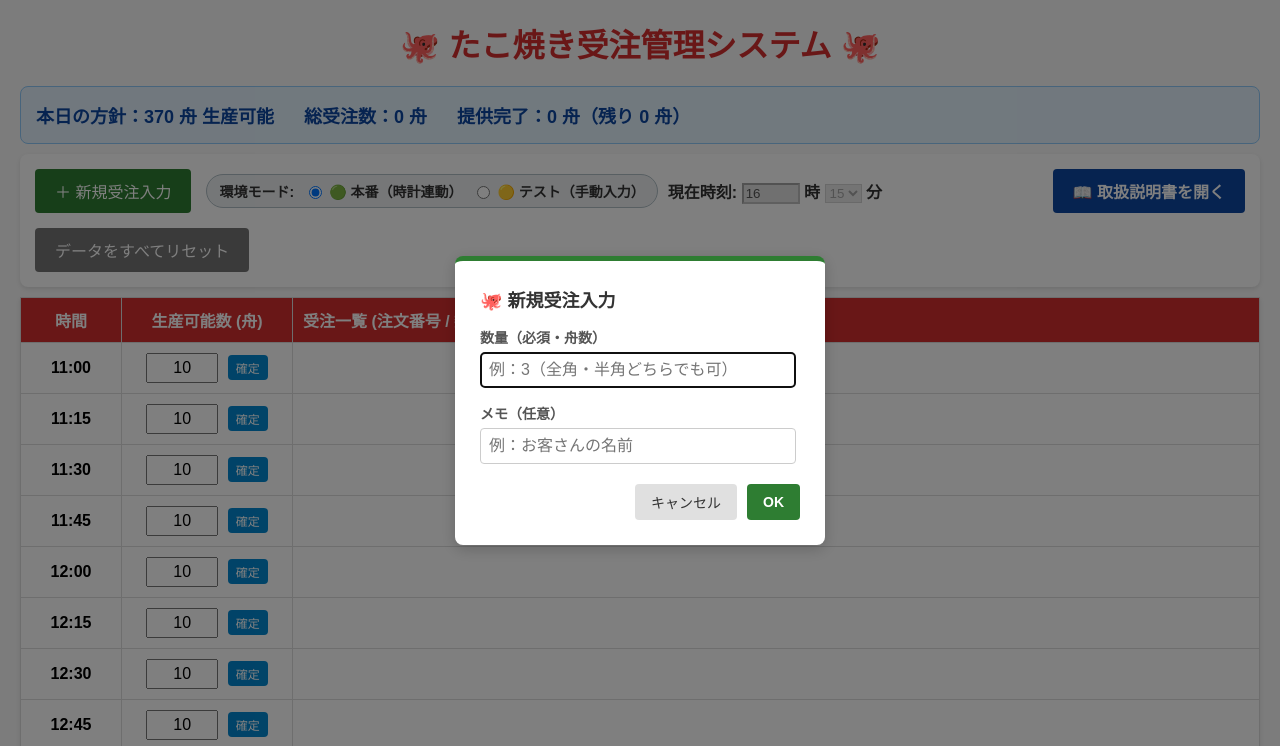
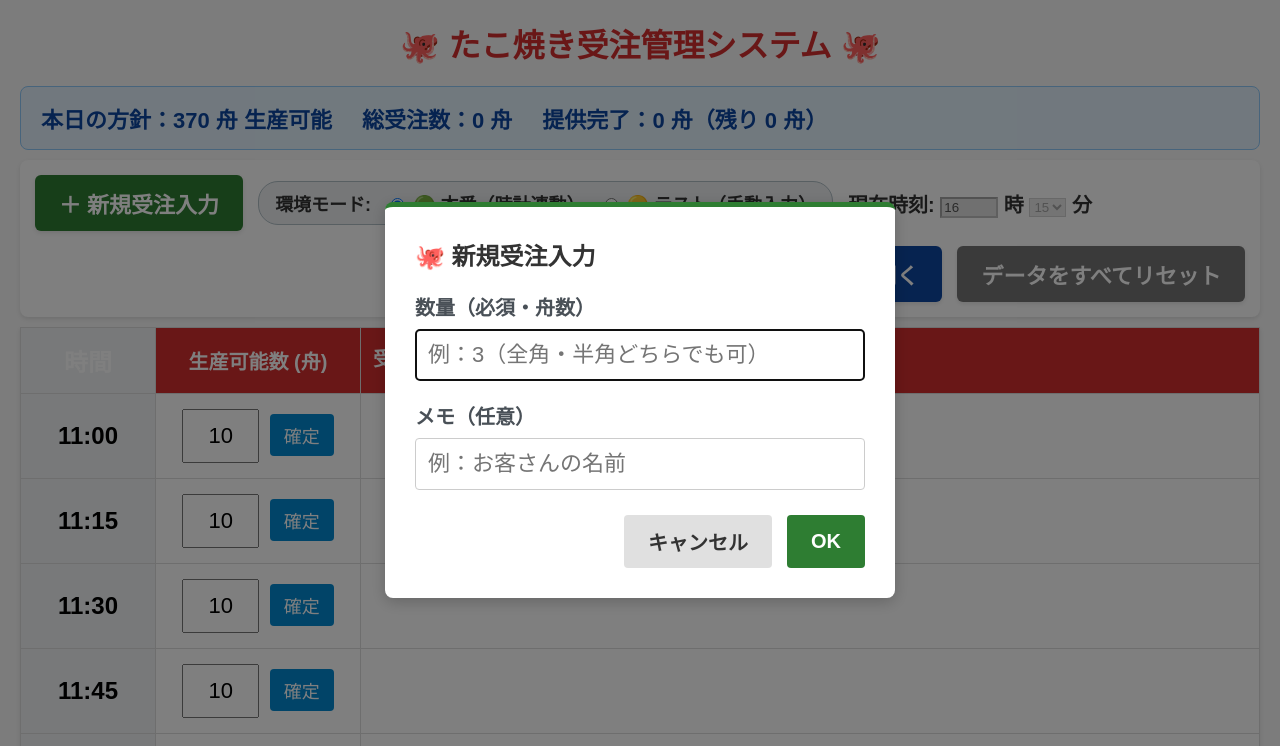
Before and after one commit to yamashu-practice/takoyaki, a plain HTML site: page index.html in a window 1280 px wide. Both pictures are taken after a click on the button "＋ 新規受注入力". Shown: the top 746 px of the page. Drawn offline with Linux system fonts and the light colour scheme.

Commit message:
表示の大きさを見やすくするためにより大きくした

```diff
--- a/index.html
+++ b/index.html
@@ -5,33 +5,38 @@
     <meta name="viewport" content="width=device-width, initial-scale=1.0">
     <title>たこ焼き受注管理システム</title>
     <style>
-        /* ===================================================
-        画面全体の見栄え（CSSベースデザイン）
-        =================================================== */
+        /* ========================================================
+           1. 全体・基本設定（文字サイズを20pxに底上げ・崩れ防止）
+           ======================================================== */
         body {
           font-family: sans-serif;
           margin: 20px;
           background: #f9f9f9;
+          font-size: 20px; /* 基本文字を大きく */
         }
+
         h1 {
           color: #d32f2f;
           text-align: center;
           margin-top: 10px;
           margin-bottom: 15px;
+          font-size: 32px; /* タイトルを巨大化 */
         }
 
-        /* ---------------------------------------------------
-        【新仕様】画面上部へのエリア完全固定（追従レイアウト）
-        --------------------------------------------------- */
+        /* ========================================================
+           2. 【新仕様】画面上部へのエリア完全固定（追従レイアウト）
+           ======================================================== */
+        /* 集計ボックス、コントロールパネル、そしてテーブルタイトル（th）までを
+           一体化して画面最上部に完全固定するためのコンテナ */
         .fixed-header-area {
           position: sticky;
           top: 0;
           left: 0;
           right: 0;
-            background: #f9f9f9; /* このグレーの背景色を下まで伸ばします */
+          background: #f9f9f9;
           z-index: 100;
           padding-top: 5px;
-            padding-bottom: 10px; /* 【変更】下の隙間を完全に塗りつぶすためにパディングを確保 */
+          padding-bottom: 0; /* thとの隙間を無くすため0に変更 */
           display: flex;
           flex-direction: column;
         }
@@ -40,132 +45,154 @@
         .summary-box {
           background: #e3f2fd;
           border: 1px solid #90caf9;
-            padding: 15px;
+          padding: 15px 20px; /* 余白を広げて視認性向上 */
           border-radius: 8px;
-            margin-bottom: 0;    /* 固定エリア内をコンパクトに収めるため下の余白をゼロに変更 */
+          margin-bottom: 0;
           display: flex;
           gap: 30px;
-            font-size: 18px;
+          font-size: 22px; /* 数字と文字を大きく */
           font-weight: bold;
           color: #0d47a1;
         }
+
         /* 操作パネル（ボタン、環境モード、時計の横並びエリア） */
         .controls {
           background: #fff;
           padding: 15px;
           border-radius: 8px;
           box-shadow: 0 2px 4px rgba(0,0,0,0.1);
-            margin-top: 10px;    /* 集計ボックスとの適切な隙間を確保 */
-            margin-bottom: 0;    /* 固定エリア内をコンパクトに収めるため下の余白をゼロに変更 */
+          margin-top: 10px;
+          margin-bottom: 10px; /* 下に配置されるthとの間にクッションを確保 */
           display: flex;
           gap: 15px;
           align-items: center;
           flex-wrap: wrap;
         }
 
-        /* ---------------------------------------------------
-        メインの時間割スケジュールテーブル（表）
-        --------------------------------------------------- */
+        /* ========================================================
+           3. メインの時間割スケジュールテーブル（表）
+           ======================================================== */
         table {
           width: 100%;
-            border-collapse: separate; /* ヘッダーを固定した際の枠線の崩れや重複を防ぐために変更 */
-            border-spacing: 0;         /* セル同士の隙間をゼロにして通常の表と同じ見た目にする */
+          border-collapse: separate;
+          border-spacing: 0;
           background: #fff;
           box-shadow: 0 2px 4px rgba(0,0,0,0.1);
-            position: relative;        /* ヘッダー固定の配置基準にする */
+          position: relative;
         }
+
         th, td {
-            border-bottom: 1px solid #ddd; /* 線の重複を避けるため下線と右線のみを基本とする */
+          border-bottom: 1px solid #ddd;
           border-right: 1px solid #ddd;
-            padding: 10px;
+          padding: 15px 12px; /* セル内の余白を広げて見やすく */
           text-align: left;
           vertical-align: top;
         }
-        /* 各行の左端のセルにだけ左側の枠線を追加 */
+
         th:first-child, td:first-child {
           border-left: 1px solid #ddd;
         }
+
         /* 赤いタイトル行（テーブルヘッダー）の固定設定 */
         th {
           background: #d32f2f;
           color: white;
+          font-size: 20px; /* ヘッダーの文字を大きく */
+
+          /* 【超重要・崩れ防止策】固定値(147px)での追従を廃止。
+             文字サイズ変更によってヘッダー全体の高さがどれだけ伸びても、
+             .fixed-header-area の直下に「自動で隙間なく吸着」させます */
           position: sticky;
-            /* 固定エリア（集計バー＋パネルの合計高）の直下に吸い付くように位置を上へ調整 */
-            top: 147px;
-            z-index: 10;
+          top: 0;
+          z-index: 90;
           border-top: 1px solid #ddd;
         }
-        /* 左側：時刻を表示する列（幅固定・中央寄せ） */
+
+        /* 左側: 時刻を表示する列（幅固定・中央寄せ） */
         .time-col {
-            width: 80px;
+          width: 110px; /* 文字拡大に合わせて列幅を拡張 */
           font-weight: bold;
+          font-size: 24px; /* 時間枠の数字を一番大きくハッキリと */
+          text-align: center;
+          vertical-align: middle;
+          background: #f1f3f5;
+        }
+
+        /* 中央: 生産キャパを設定・確認する列 */
+        .capacity-col {
+          width: 180px; /* ボタン配置にゆとりを持たせる */
           text-align: center;
           vertical-align: middle;
         }
-        /* 中央：生産キャパを設定・確認する列 */
-        .capacity-col {
-            width: 150px;
+
+        .capacity-input {
+          width: 65px;
+          height: 42px; /* 入力しやすいよう高さを確保 */
           text-align: center;
-            vertical-align: middle;
-        }
-        .capacity-input {
-            width: 60px;
-            text-align: center;
-            font-size: 16px;
+          font-size: 22px; /* 入力数値を大きく */
           padding: 4px;
         }
 
-        /* ---------------------------------------------------
-        各種操作ボタンのカラーバリエーション
-        --------------------------------------------------- */
+        /* ========================================================
+           4. 各種操作ボタンのカラーバリエーション・巨大化
+           ======================================================== */
         /* 各マスの「確定」ボタン */
         .confirm-btn {
           background: #0288d1;
           color: white;
           border: none;
-            padding: 4px 8px;
-            font-size: 12px;
+          padding: 8px 14px; /* 押しやすく拡大 */
+          font-size: 18px;
           border-radius: 4px;
           cursor: pointer;
           margin-left: 5px;
+          min-height: 42px;
         }
         .confirm-btn:hover { background: #01579b; }
 
-        /* 左上：「＋新規受注入力」ボタン */
+        /* 左上:「+新規受注入力」ボタン */
         .order-btn {
           background: #2e7d32;
           color: white;
           border: none;
-            padding: 10px 20px;
-            font-size: 16px;
-            border-radius: 4px;
+          padding: 12px 24px; /* タップ領域を大きく */
+          font-size: 22px; /* 文字を太く大きく */
+          font-weight: bold;
+          border-radius: 6px;
           cursor: pointer;
+          min-height: 55px; /* ボタンの高さをしっかり確保 */
+          box-shadow: 0 2px 4px rgba(0,0,0,0.1);
         }
         .order-btn:hover { background: #1b5e20; }
 
-        /* 右上：「📖 取扱説明書を開く」ボタン（マニュアルリンク用） */
+        /* 右上:「■取扱説明書を開く」ボタン */
         .manual-btn {
           background: #0d47a1;
           color: white;
           border: none;
-            padding: 10px 20px;
-            font-size: 16px;
-            border-radius: 4px;
+          padding: 12px 24px;
+          font-size: 22px;
+          border-radius: 6px;
           font-weight: bold;
           cursor: pointer;
-            margin-left: auto; /* ボタンを右端に寄せる設定 */
+          margin-left: auto; /* 右寄せ構造を維持 */
+          min-height: 55px;
+          box-shadow: 0 2px 4px rgba(0,0,0,0.1);
         }
         .manual-btn:hover { background: #0a377d; }
 
-        /* 右上：「データをすべてリセット」ボタン */
+        /* 右上:「データをすべてリセット」ボタン */
         .reset-btn {
           background: #757575;
           color: white;
           border: none;
-            padding: 10px 20px;
-            font-size: 16px;
-            border-radius: 4px;
+          padding: 12px 24px;
+          font-size: 22px;
+          font-weight: bold;
+          border-radius: 6px;
           cursor: pointer;
+          min-height: 55px;
+          box-shadow: 0 2px 4px rgba(0,0,0,0.1);
         }
         .reset-btn:hover { background: #424242; }
 
@@ -178,86 +205,113 @@
         }
         .delete-btn:hover { background: #b71c1c; }
 
-        /* ---------------------------------------------------
-        注文カード（受注データ）の見栄え
-        --------------------------------------------------- */
+        /* ========================================================
+           5. 注文カード（受注データ）の見栄え・ボタン誤操作防止
+           ======================================================== */
         .order-list {
           display: flex;
           flex-wrap: wrap;
-            gap: 8px;
+          gap: 12px; /* カード同士の間隔を広げる */
           margin: 0;
           padding: 0;
           list-style: none;
         }
-        /* 通常状態：未提供の黄色いカード */
+
+        /* 通常状態: 未提供の黄色いカード */
         .order-card {
           background: #fffde7;
-            border: 1px solid #fbc02d;
-            padding: 6px 10px;
-            border-radius: 4px;
-            font-size: 13px;
-            box-shadow: 0 1px 2px rgba(0,0,0,0.05);
-            min-width: 140px;
+          border: 2px solid #fbc02d; /* 輪郭をハッキリ */
+          padding: 12px 15px; /* カード内を広く */
+          border-radius: 6px;
+          font-size: 20px; /* カード全体の文字サイズ */
+          box-shadow: 0 2px 4px rgba(0,0,0,0.05);
+          min-width: 180px;
+          display: flex;
+          flex-direction: column;
+          justify-content: space-between;
         }
-        /* 提供完了状態：固定ロックがかかった緑色のカード */
+
+        /* 注文番号と数量 */
+        .order-card strong {
+          font-size: 22px;
+          display: block;
+          margin-bottom: 5px;
+        }
+
+        /* 提供完了状態: 固定ロックがかかった緑色のカード */
         .order-card.served {
           background: #e8f5e9;
           border-color: #81c784;
           color: #2e7d32;
         }
-        /* 味付けやトッピングを記載するメモ枠（グレー） */
+
+        /* 味付けやトッピングを記載するメモ枠 (グレー) */
         .order-memo {
           background: rgba(0,0,0,0.05);
-            padding: 2px 4px;
-            border-radius: 3px;
-            font-size: 11px;
-            margin-top: 3px;
-            color: #555;
+          padding: 6px 8px; /* 文字が読みやすいよう余白を確保 */
+          border-radius: 4px;
+          font-size: 18px; /* メモ（ねぎマヨ等）をクッキリ表示 */
+          font-weight: bold;
+          margin-top: 5px;
+          margin-bottom: 10px;
+          color: #333;
           word-break: break-all;
+          border: 1px solid #ddd;
         }
+
+        /* カード内のアクションボタングループ */
         .order-actions {
           margin-top: 5px;
           display: flex;
-            gap: 5px;
-        }
-        .order-actions button {
-            font-size: 11px;
-            cursor: pointer;
-            padding: 2px 6px;
+          gap: 8px; /* ボタンが近すぎて押し間違えないよう隙間を空ける */
         }
 
-        /* ---------------------------------------------------
-        インターフェース（特殊表示・ダイアログ窓）
-        --------------------------------------------------- */
+        .order-actions button {
+          font-size: 18px; /* チェックやバツ、変更の文字を大きく */
+          font-weight: bold;
+          cursor: pointer;
+          padding: 8px 12px; /* 指でも確実に捉えられるサイズ */
+          min-height: 45px; /* 高さを確保 */
+          flex: 1; /* 横幅を均等に広げて押しやすく */
+          border: 1px solid #ced4da;
+          border-radius: 4px;
+        }
+
+        /* ========================================================
+           6. インターフェース（特殊表示・ダイアログ窓）
+           ======================================================== */
         /* 現在の時刻に該当する行を明るい黄色でハイライト */
         .current-time-info {
           font-weight: bold;
           color: #333;
           display: flex;
           align-items: center;
-            gap: 10px;
+          gap: 15px;
+          font-size: 20px;
         }
+
         .current-row { background-color: #fff9c4 !important; }
 
-        /* 環境切り替え（本番／テスト）のラジオボタン枠 */
+        /* 環境切り替え (本番/テスト) のラジオボタン枠 */
         .env-toggle {
           background: #eceff1;
-            padding: 6px 12px;
+          padding: 8px 16px;
           border-radius: 20px;
           border: 1px solid #b0bec5;
-            font-size: 14px;
+          font-size: 18px; /* テキストを大きく */
           display: flex;
-            gap: 10px;
+          gap: 15px;
           align-items: center;
         }
+
         .env-toggle label {
           cursor: pointer;
           display: flex;
           align-items: center;
-            gap: 4px;
+          gap: 6px;
         }
 
-        /* 入力用ポップアップ（モーダルダイアログ）の背面背景 */
+        /* 入力用ポップアップ (モーダルダイアログ) の背面背景 */
         .modal-overlay {
           display: none;
           position: fixed;
@@ -270,131 +324,100 @@
           justify-content: center;
           align-items: center;
         }
+
         /* 入力用ポップアップの本体ボックス */
         .modal-box {
           background: white;
-            padding: 25px;
+          padding: 30px;
           border-radius: 8px;
           box-shadow: 0 4px 15px rgba(0,0,0,0.2);
-            width: 320px;
+          width: 450px; /* 入力欄拡大に合わせてボックスを横に拡張 */
           border-top: 5px solid #2e7d32;
         }
+
         .modal-box h3 {
           margin-top: 0;
           color: #333;
-            font-size: 18px;
-            margin-bottom: 15px;
+          font-size: 24px; /* タイトルを大文字に */
+          margin-bottom: 20px;
         }
-        .modal-form-group { margin-bottom: 15px; }
+
+        .modal-form-group { margin-bottom: 20px; }
+
         .modal-form-group label {
           display: block;
           font-weight: bold;
-            margin-bottom: 5px;
-            font-size: 14px;
-            color: #555;
+          margin-bottom: 8px;
+          font-size: 20px; /* ラベルを大きく */
+          color: #495057;
         }
+
         .modal-form-group input {
-            width: 93%;
-            padding: 8px;
-            font-size: 16px;
+          width: 100%;
+          box-sizing: border-box;
+          padding: 12px; /* 入力枠を広く */
+          font-size: 22px; /* タイピング中の文字を巨大化 */
           border: 1px solid #ccc;
           border-radius: 4px;
         }
+
         .modal-buttons {
           display: flex;
-            gap: 10px;
+          gap: 15px;
           justify-content: flex-end;
-            margin-top: 20px;
+          margin-top: 25px;
         }
+
         .modal-buttons button {
-            padding: 8px 16px;
-            font-size: 14px;
+          padding: 12px 24px;
+          font-size: 20px; /* モーダル内のOK・閉じるボタンを拡大 */
+          font-weight: bold;
           border: none;
           border-radius: 4px;
           cursor: pointer;
+          min-height: 50px;
         }
+
         .modal-submit {
           background: #2e7d32;
           color: white;
-            font-weight: bold;
         }
         .modal-submit:hover { background: #1b5e20; }
+
         .modal-cancel { background: #e0e0e0; color: #333; }
         .modal-cancel:hover { background: #ccc; }
 
-        /* 画面幅が768px以下のスマホ・タブレット向け設定 */
+        /* ========================================================
+           7. スマートフォン縦画面時の微調整（元の構造の崩れを防ぐ最小限の設定）
+           ======================================================== */
         @media screen and (max-width: 768px) {
-            /* 全体の余白を小さくして画面を広く使う */
           body {
             margin: 10px;
           }
-
-            /* 上部固定エリアの文字サイズを調整 */
           .summary-box {
-                flex-direction: column; /* 縦並びにする */
+            flex-direction: column;
             gap: 5px;
-                font-size: 14px;
-                padding: 10px;
+            font-size: 18px;
           }
-
-            /* コントロールパネルのボタンや操作類を縦・等幅に整列 */
           .controls {
             flex-direction: column;
-                align-items: stretch; /* 横幅いっぱいに広げる */
-                gap: 10px;
-                padding: 10px;
+            align-items: stretch;
+            gap: 12px;
           }
-
-            /* ボタンの余白調整とマニュアルボタンの右寄せ解除 */
           .order-btn, .manual-btn, .reset-btn {
             width: 100%;
-                margin-left: 0 !important; /* manual-btnのmargin-left: autoを打ち消す */
+            margin-left: 0 !important;
             text-align: center;
-                padding: 12px; /* タップしやすいように少し厚めに */
           }
-
           .current-time-info {
             flex-direction: column;
             align-items: flex-start;
             gap: 8px;
-                width: 100%;
           }
-
-            /* テーブルヘッダーの固定位置をスマホの固定エリアの高さ（目安）に合わせる */
-            /* ※要素が縦に並んで固定エリアが広くなるため、数値を調整 */
-            th {
-                top: 250px; /* 実際の固定エリアの高さに応じて調整してください */
-            }
-
-            /* テーブルの各セル幅をスマホ向けに最適化 */
-            .time-col {
-                width: 60px;
-                font-size: 14px;
-            }
-
-            .capacity-col {
-                width: 110px;
-            }
-
-            .capacity-input {
-                width: 40px;
-                font-size: 14px;
-            }
-
-            .confirm-btn {
-                padding: 4px 6px;
-                font-size: 11px;
-                margin-left: 2px;
-            }
-
-            /* 注文カードが横に溢れないよう縦・横に柔軟に配置 */
           .order-list {
             flex-direction: column;
-                gap: 5px;
           }
-
           .order-card {
-                min-width: 0; /* 幅制限を解除 */
             width: 100%;
             box-sizing: border-box;
           }
```
Lines whose indentation alone changed are shown as unchanged.
